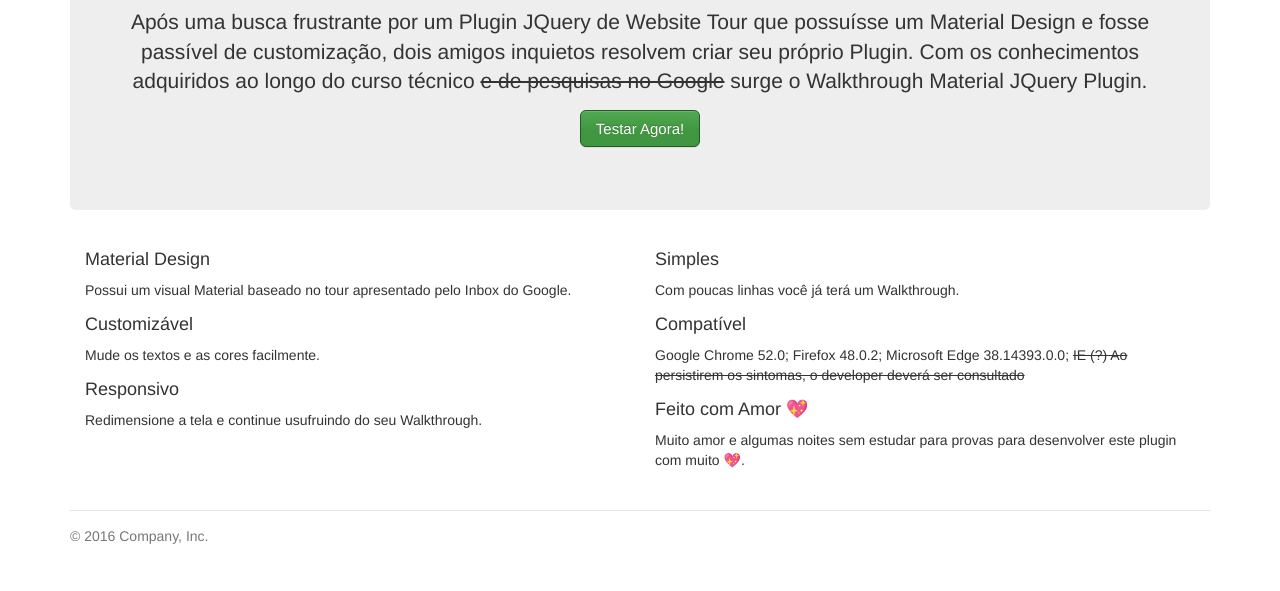
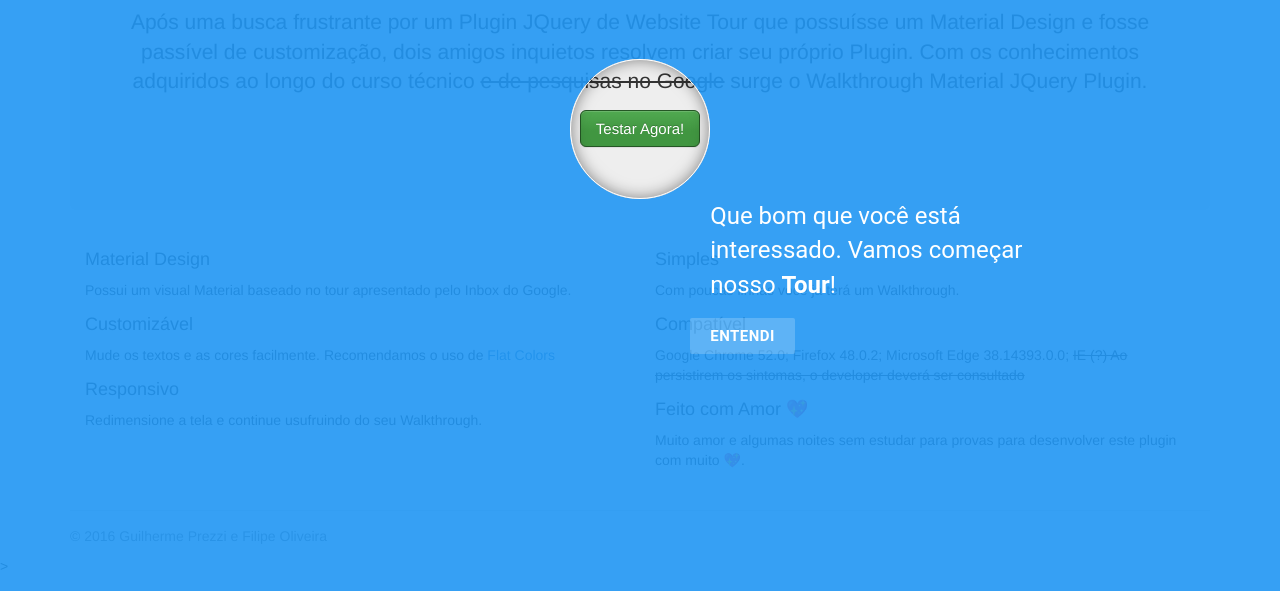
Before and after one commit to essetwide/material-walkthrough, a plain HTML site: page demo.html in a window 1280 px wide. Both pictures are taken after a click on the button "Testar Agora!". Shown: the part 226-817 px from the top of the page. Drawn offline with nearby package versions, Linux system fonts and the light colour scheme.

Commit message:
Implementanto tour no botão do demo.html

```diff
--- a/demo.html
+++ b/demo.html
@@ -48,11 +48,11 @@
 
             <div class="row marketing">
                 <div class="col-lg-6">
-                    <h4>Material Design</h4>
+                    <h4 id="material" style="max-width: 126px;">Material Design</h4>
                     <p>Possui um visual Material baseado no tour apresentado pelo Inbox do Google.</p>
 
                     <h4>Customizável</h4>
-                    <p>Mude os textos e as cores facilmente.</p>
+                    <p>Mude os textos e as cores facilmente. Recomendamos o uso de <a href="https://www.materialui.co/flatuicolors" target="blank">Flat Colors</a></p>
 
                     <h4>Responsivo</h4>
                     <p>Redimensione a tela e continue usufruindo do seu Walkthrough.</p>
@@ -71,10 +71,17 @@
             </div>
 
             <footer class="footer">
-                <p>&copy; 2016 Company, Inc.</p>
+                <p>&copy; 2016 Guilherme Prezzi e Filipe Oliveira</p>
             </footer>
 
         </div> <!-- /container -->
         <script src="src/script.js"></script>
+        <script type="text/javascript">
+            $( document ).ready(function() {
+                $('#signup').on('click', function(){
+                    $('#signup').walk("Que bom que você está interessado. Vamos começar nosso <b>Tour</b>!");
+                });
+            });
+        </script>>
     </body>
 </html>
```
